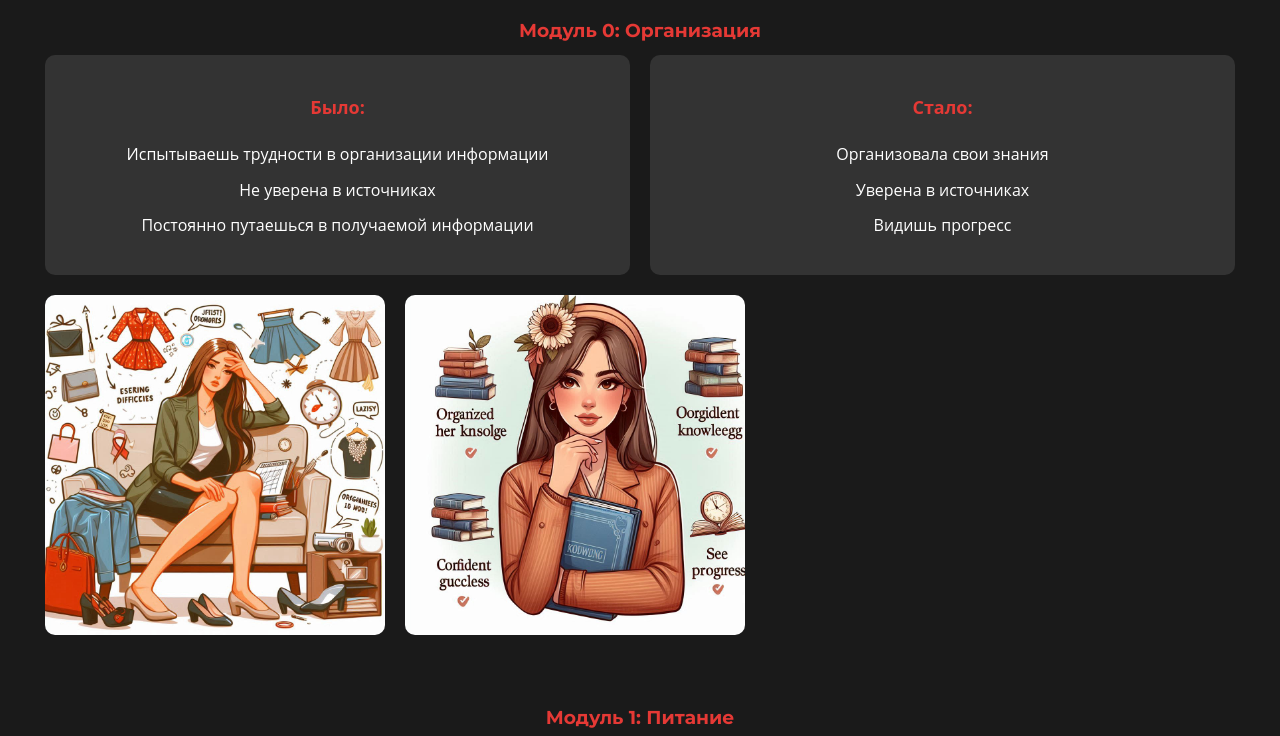
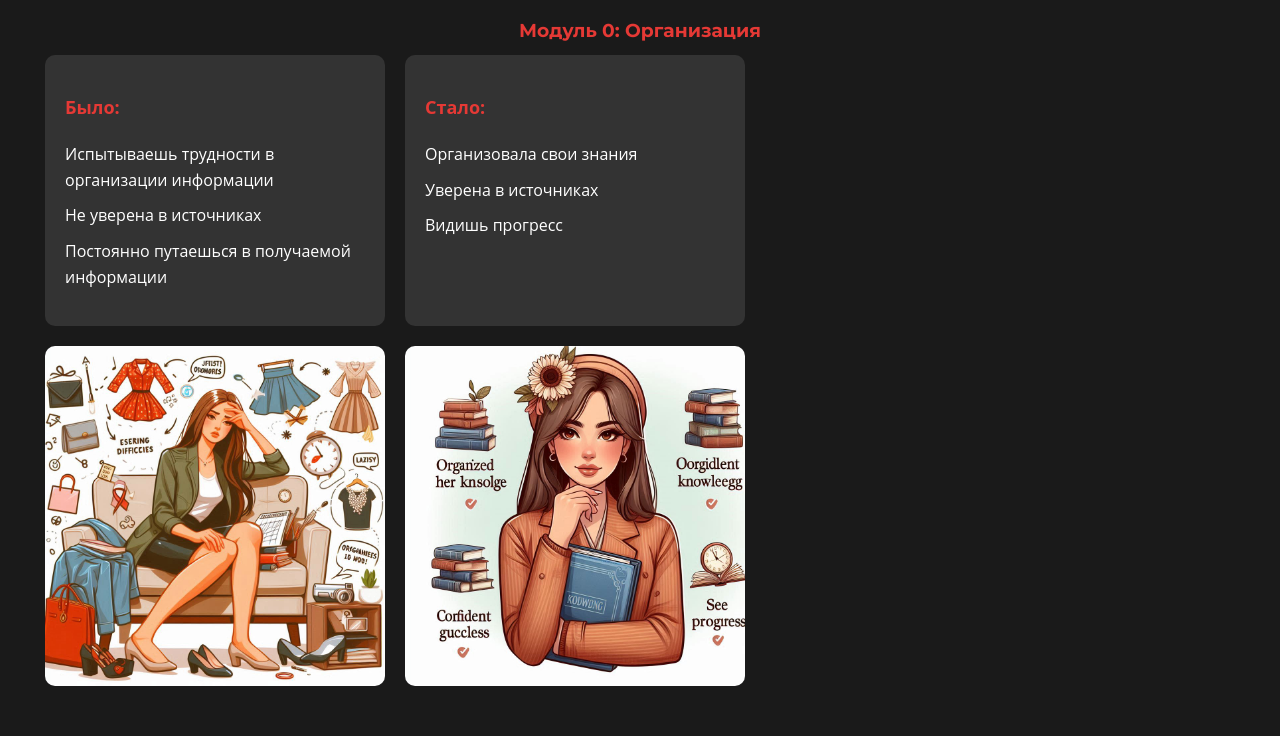
Before and after one commit to StruchkovaAnastasiia777/Fitness_training_Wroclaw.github.io, a plain HTML site: page program.html in a window 1280 px wide. Shown: the part 1366-2102 px from the top of the page. Drawn offline with Linux system fonts and the light colour scheme.

Commit message:
Update styles.css

```diff
--- a/styles.css
+++ b/styles.css
@@ -295,8 +295,8 @@ a:hover {
     background-color: #333;
     padding: 20px;
     border-radius: 10px;
-    text-align: center;
-    max-width: 100%;
+    max-width: 300px;
+    text-align: left;
 }
 
 .was-now-block ul {
```
